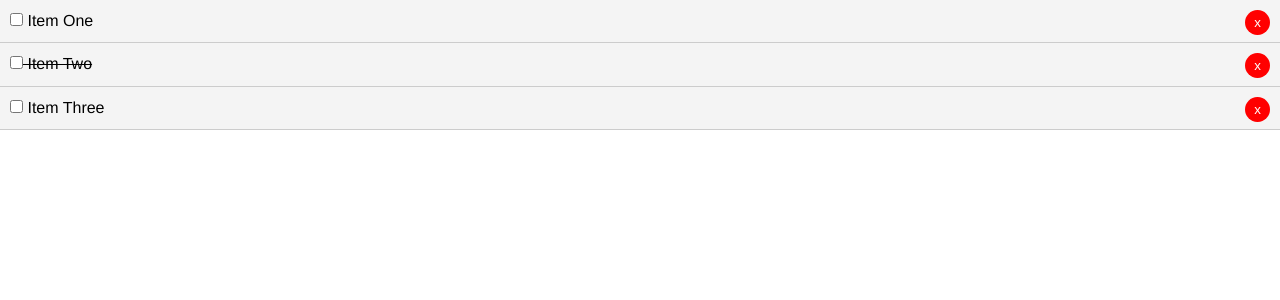
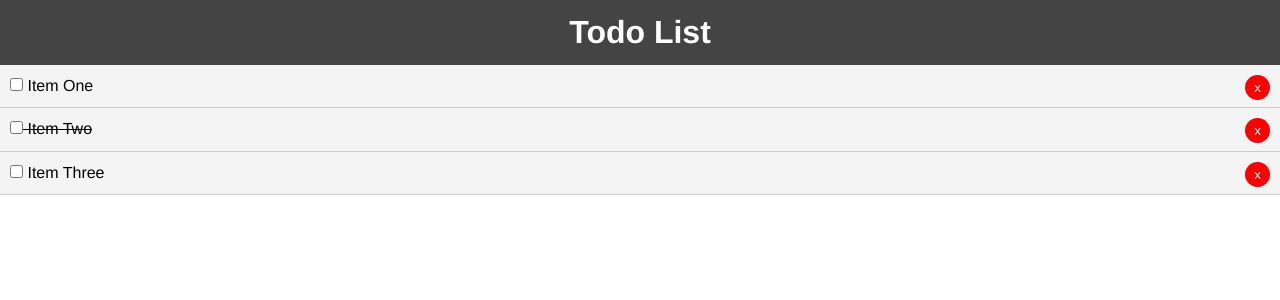
Before and after one commit to nplayfair/vue_todolist, a Vue app: page / in a window 1280 px wide. Shown: the top 300 px of the page. Built offline with nearby package versions, Linux system fonts and the light colour scheme.

Commit message:
Header component

```diff
--- a/src/App.vue
+++ b/src/App.vue
@@ -1,15 +1,18 @@
 <template>
   <div id="app">
+    <Header />
     <Todos v-bind:todos="todos" v-on:del-todo="deleteTodo" />
   </div>
 </template>
 
 <script>
+import Header from './components/layout/Header';
 import Todos from './components/Todos';
 
 export default {
   name: 'app',
   components: {
+    Header,
     Todos
   },
   data() {
--- /dev/null
+++ b/src/components/layout/Header.vue
@@ -0,0 +1,25 @@
+<template>
+  <header class="header">
+    <h1>Todo List</h1>
+  </header>
+</template>
+
+<script>
+export default {
+  name: "Header"
+}
+</script>
+
+<style scoped>
+  .header {
+    background: #444;
+    color: white;
+    text-align: center;
+    padding: 10px;
+  }
+
+  .header a {
+    color: white;
+    padding-right: 5px;
+  }
+</style>
```
